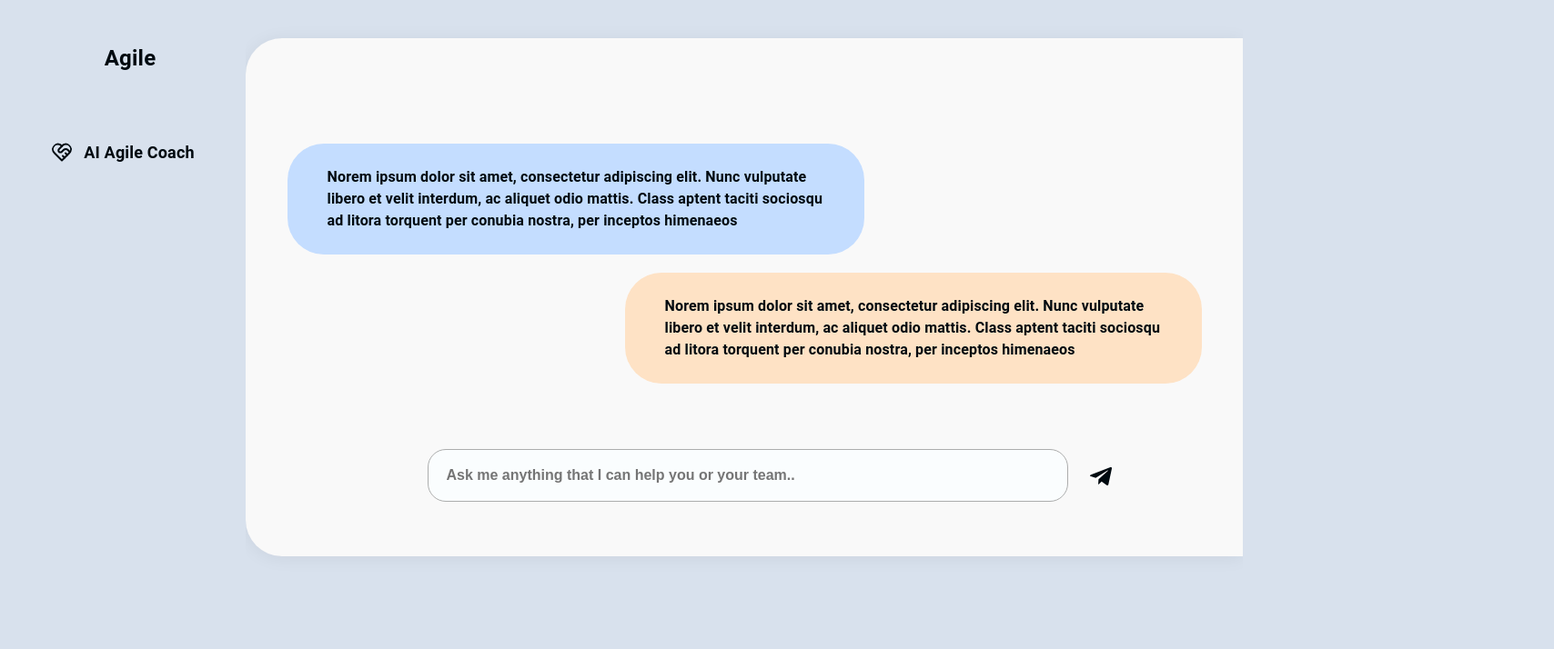
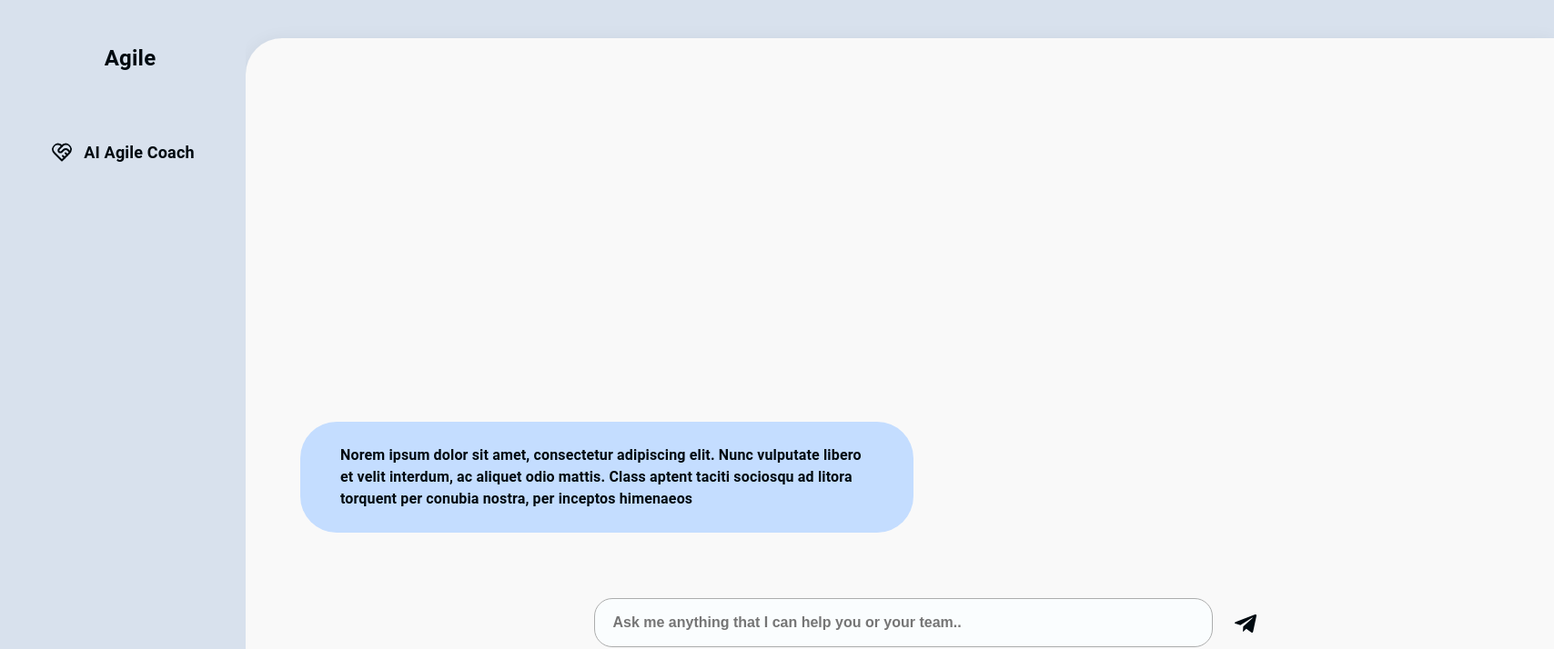
Before and after one commit to LeonidYezerskyi/agile-ai-coach-app-frontend, a React (Vite) app: page /#/chat in a window 1280 px wide. Shown: the top 714 px of the page at 91% size, 1708 px wide, since content can reach past the window. Built offline with nearby package versions, Linux system fonts and the light colour scheme.

Commit message:
ADDED: redux logic

```diff
--- a/package.json
+++ b/package.json
@@ -19,7 +19,8 @@
     "react": "^18.2.0",
     "react-dom": "^18.2.0",
     "react-redux": "^8.0.7",
-    "react-router-dom": "^6.11.2"
+    "react-router-dom": "^6.11.2",
+    "uuidv4": "^6.2.13"
   },
   "devDependencies": {
     "@types/react": "^18.0.37",
--- a/src/App.css
+++ b/src/App.css
@@ -1,5 +1,4 @@
 #root {
   max-width: 1280px;
-  /* margin: 0 auto; */
   text-align: center;
 }
--- a/src/index.css
+++ b/src/index.css
@@ -1,4 +1,16 @@
 @import-normalize;
+
+*,
+*::after,
+*::before {
+  margin: 0;
+  padding: 0;
+  box-sizing: border-box;
+}
+
+html {
+  scroll-behavior: smooth;
+}
 
 :root {
   font-family: Inter, system-ui, Avenir, Helvetica, Arial, sans-serif;
@@ -7,11 +19,11 @@
   color: rgba(255, 255, 255, 0.87);
   background-color: #d8e1ed;
 
-  font-synthesis: none;
-  text-rendering: optimizeLegibility;
+  font-family: -apple-system, BlinkMacSystemFont, "Segoe UI", "Roboto", "Oxygen",
+    "Ubuntu", "Cantarell", "Fira Sans", "Droid Sans", "Helvetica Neue",
+    sans-serif;
   -webkit-font-smoothing: antialiased;
   -moz-osx-font-smoothing: grayscale;
-  -webkit-text-size-adjust: 100%;
 }
 
 a {
@@ -24,9 +36,7 @@ body {
   margin: 0;
   display: flex;
   margin: 0 auto;
-
   place-items: center;
-
   background: #d8e1ed;
   min-width: 320px;
 }
--- a/src/main.jsx
+++ b/src/main.jsx
@@ -1,13 +1,17 @@
 import React from 'react'
 import ReactDOM from 'react-dom/client'
 import { HashRouter } from 'react-router-dom';
+import { Provider } from 'react-redux';
 import App from './App.jsx'
+import store from './redux/store.js';
 import './index.css'
 
 ReactDOM.createRoot(document.getElementById('root')).render(
   <React.StrictMode>
-    <HashRouter>
-      <App />
-    </HashRouter>
+    <Provider store={store}>
+      <HashRouter>
+        <App />
+      </HashRouter>
+    </Provider>
   </React.StrictMode>
 )
--- a/src/pages/ChatPage/ChatPage.jsx
+++ b/src/pages/ChatPage/ChatPage.jsx
@@ -1,8 +1,29 @@
+import { useState } from 'react';
+import { useDispatch, useSelector } from 'react-redux';
 import { Box, Typography, Button } from "@mui/material";
 import TelegramIcon from '@mui/icons-material/Telegram';
+import { v4 as uuidv4 } from 'uuid';
 import css from "./ChatPage.module.css";
+import { addMessage } from '../../redux/slices/messagesSlice';
+
 
 const ChatPage = () => {
+    const dispatch = useDispatch();
+    const messages = useSelector((state) => state.messages);
+
+    const [inputValue, setInputValue] = useState('');
+
+    const handleInputChange = (e) => {
+        setInputValue(e.target.value);
+    };
+
+    const handleFormSubmit = (e) => {
+        e.preventDefault();
+        const id = uuidv4();
+        dispatch(addMessage({ id, text: inputValue }));
+        setInputValue('');
+    };
+
     return (
         <Box className={css.container}>
             <Box className={css.content}>
@@ -10,15 +31,20 @@ const ChatPage = () => {
                     <Box className={css.contentWrapper1}>
                         <Typography sx={{ fontWeight: 700, fontSize: 16, color: "#000a10", p: "25px 43px 25px 44px" }}>Norem ipsum dolor sit amet, consectetur adipiscing elit. Nunc vulputate libero et velit interdum, ac aliquet odio mattis. Class aptent taciti sociosqu ad litora torquent per conubia nostra, per inceptos himenaeos</Typography>
                     </Box>
-                    <Box className={css.contentWrapper2}>
-                        <Typography sx={{ fontWeight: 700, fontSize: 16, color: "#000a10", p: "25px 43px 25px 44px" }}>Norem ipsum dolor sit amet, consectetur adipiscing elit. Nunc vulputate libero et velit interdum, ac aliquet odio mattis. Class aptent taciti sociosqu ad litora torquent per conubia nostra, per inceptos himenaeos</Typography>
+                    {messages.map((message) => (
+                        <Box className={css.contentWrapper2} key={message.id}>
+                            <Typography sx={{ fontWeight: 700, fontSize: 16, color: "#000a10", p: "25px 43px 25px 44px" }}>{message.text}</Typography>
                         </Box>
-                    {/* <Box className={css.contentWrapper2}>
-                        <Typography sx={{ fontWeight: 700, fontSize: 16, color: "#000a10", p: "25px 43px 25px 44px" }}>Norem ipsum dolor sit amet, consectetur adipiscing elit. Nunc vulputate libero et velit interdum, ac aliquet odio mattis. Class aptent taciti sociosqu ad litora torquent per conubia nostra, per inceptos himenaeos</Typography>
-                    </Box> */}
+                    ))}
                 </Box>
                 <Box className={css.inputWrapper}>
-                    <input type="text" placeholder="Ask me anything that I can help you or your team.." className={css.input} />
+                    <form onSubmit={handleFormSubmit}>
+
+                        <input type="text"
+                            value={inputValue}
+                            onChange={handleInputChange}
+                            placeholder="Ask me anything that I can help you or your team.."
+                            className={css.input} />
                         <Button type="submit" variant="contained" sx={{
                             background: "transparent", boxShadow: "none", '&:hover': {
                                 background: 'transparent', boxShadow: "none",
@@ -30,6 +56,7 @@ const ChatPage = () => {
                                 },
                             }} />
                         </Button>
+                    </form>
                 </Box>
             </Box>
         </Box>
--- a/src/pages/ChatPage/ChatPage.module.css
+++ b/src/pages/ChatPage/ChatPage.module.css
@@ -1,6 +1,6 @@
 .container {
-  width: 1096px;
-  height: 570px;
+  width: 1438px;
+  height: 730px;
   display: flex;
   margin-bottom: 42px;
   margin-right: auto;
@@ -21,22 +21,23 @@
 
 .dialogWrapper {
   overflow-y: auto;
+  width: 100%;
 }
 
 .contentWrapper1 {
   text-align: left;
-  width: 634px;
+  width: 674px;
   background-color: #c4ddff;
-  margin-left: 36px;
-  margin-right: 407px;
+  margin-left: 60px;
+  margin-right: 427px;
   margin-top: 20px;
   border-radius: 40px;
 }
 .contentWrapper2 {
   text-align: left;
-  width: 634px;
-  margin-left: 407px;
-  margin-right: 36px;
+  width: 674px;
+  margin-right: 60px;
+  margin-left: 673px;
   background-color: #fee2c5;
   margin-top: 20px;
   border-radius: 40px;
--- /dev/null
+++ b/src/redux/slices/messagesSlice.js
@@ -0,0 +1,16 @@
+import { createSlice } from "@reduxjs/toolkit";
+
+const messagesSlice = createSlice({
+  name: "messages",
+  initialState: [],
+  reducers: {
+    addMessage: (state, action) => {
+      const { id, text } = action.payload;
+      state.push({ id, text });
+    },
+  },
+});
+
+export const { addMessage } = messagesSlice.actions;
+
+export default messagesSlice.reducer;
--- /dev/null
+++ b/src/redux/store.js
@@ -0,0 +1,10 @@
+import { configureStore } from "@reduxjs/toolkit";
+import messagesReducer from "./slices/messagesSlice.js";
+
+const store = configureStore({
+  reducer: {
+    messages: messagesReducer,
+  },
+});
+
+export default store;
```
Also changed, not shown: 1 other file (tests, documents, lock files or other folders). Lines whose indentation alone changed are shown as unchanged.
